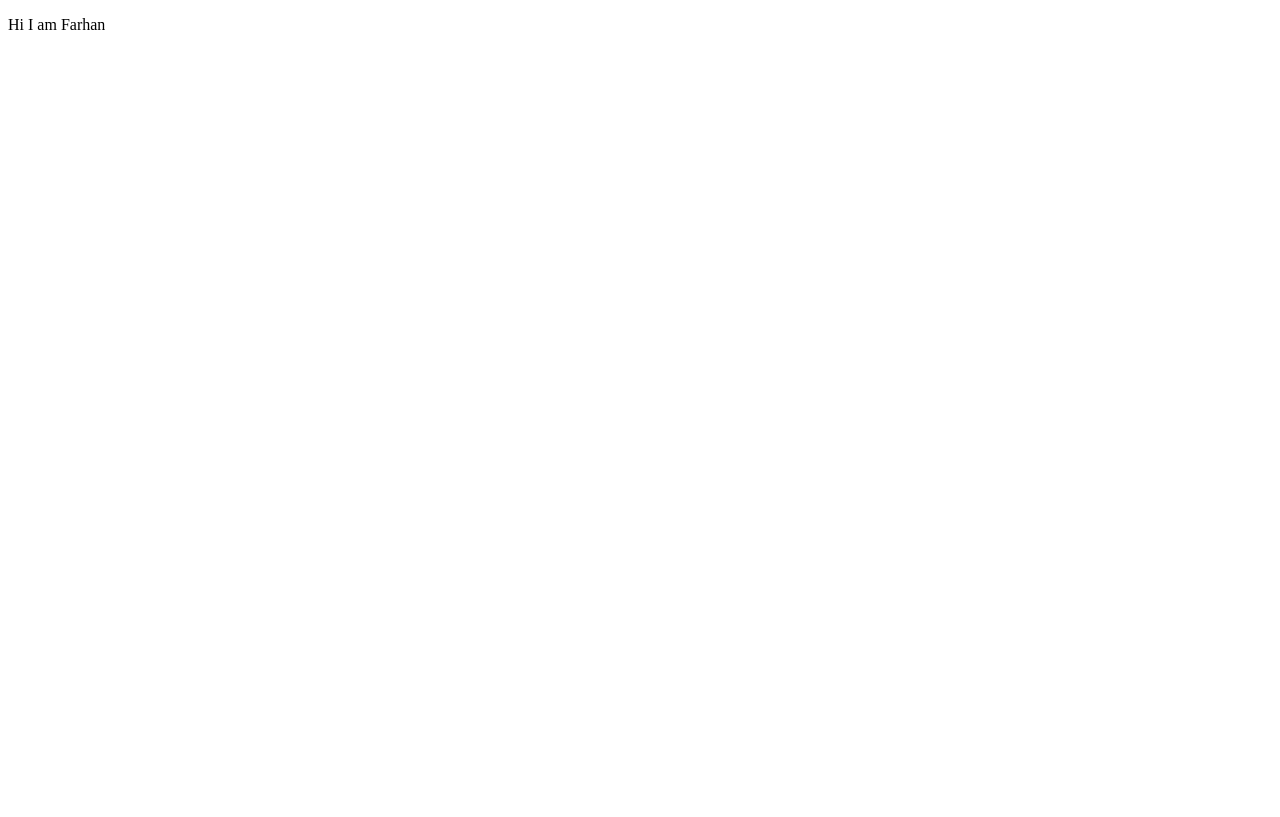
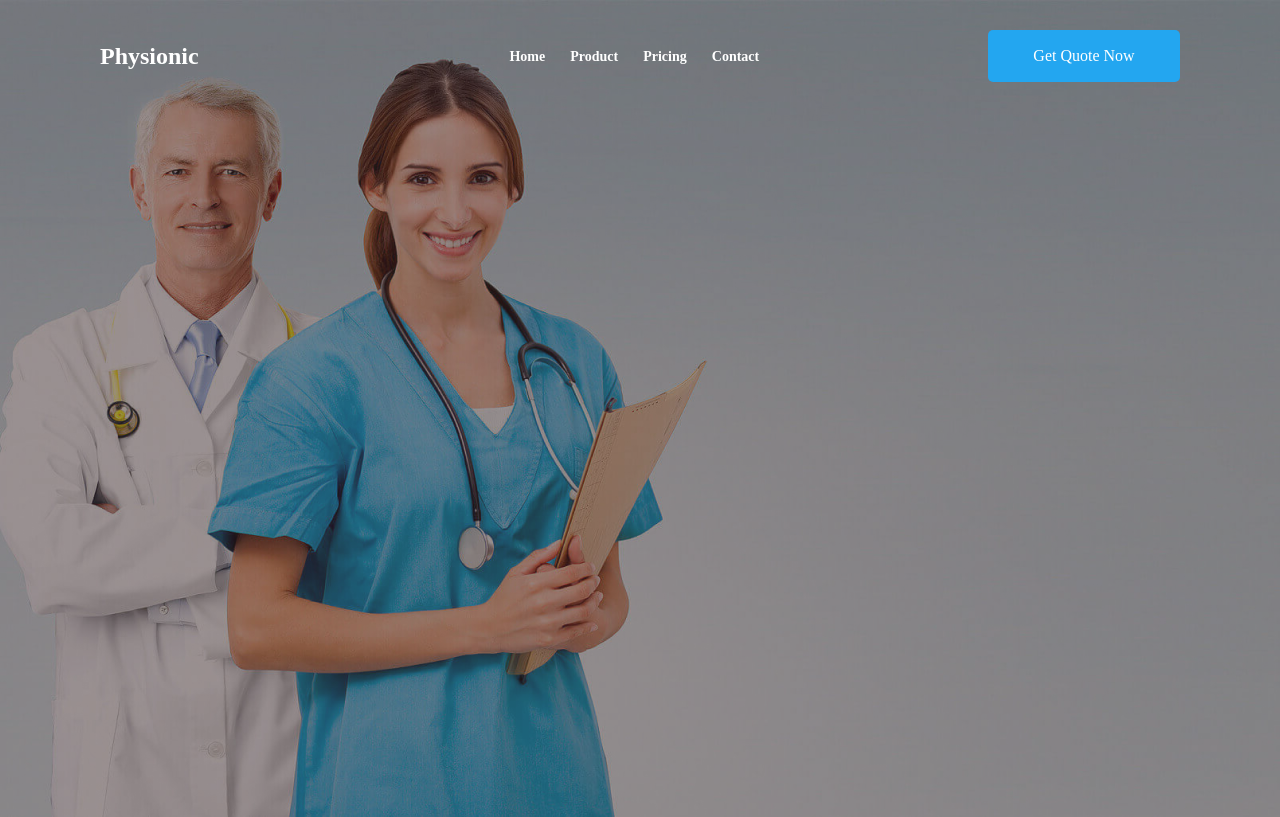
Before and after one commit to Ch-Farhan/demo-repo, a plain HTML site: page index.html in a window 1280 px wide. Drawn offline with Linux system fonts and the light colour scheme.

Commit message:
navigation bar completed

```diff
--- a/index.html
+++ b/index.html
@@ -1,11 +1,32 @@
 <!DOCTYPE html>
-<html>
+<html lang="en">
 <head>
-	<title>Ch Farhan</title>
+    <meta charset="UTF-8">
+    <meta http-equiv="X-UA-Compatible" content="IE=edge">
+    <meta name="viewport" content="width=device-width, initial-scale=1.0">
+    <link rel="stylesheet" href="style.css"/>
+    <title>Ch Farhan | Doctor Design</title>
 </head>
 <body>
-<div>
-    <p>Hi I am Farhan</p>
+<!-- <div>  <p>Hi I am Farhan</p>  </div> -->
+<div class="hero">
+  <div class="overlay">
+  <div class="nav">
+    <div class="logo">Physionic</div>
+    <div class="nav_wrapper">
+        <ul>
+            <li>Home</li>
+            <li>Product</li>
+            <li>Pricing</li>
+            <li>Contact</li>
+        </ul>
+    </div>
+    <div class="side_btn">
+        <div class="btn">Get Quote Now</div>
+    </div>
+  </div>
 </div>
+</div>
+
 </body>
 </html>
--- a/style.css
+++ b/style.css
@@ -0,0 +1,66 @@
+html,
+body{
+    margin: 0px;
+}
+.hero{
+    /* position: absolute; */
+    width: 100%;
+    height: 817px;
+    background-image: url(assets/hero-cover.jpg);
+    background-repeat: no-repeat;
+    background-size: cover;
+    position: relative;
+    /* filter: opacity(0.5); */
+}
+.overlay{
+    position: absolute;
+    top: 0;
+    left: 0;
+    width: 100%;
+    height: 817px;
+    background: rgba(56, 39, 39, 0.5);
+}
+.nav{
+    z-index: 2;
+    color: white;
+    display: flex;
+    align-items: center;
+    justify-content: space-between;
+    width: 1080px;
+    margin: 0 auto;
+    padding-top: 30px;
+}
+
+.logo{
+ font-size: 24px;
+ font-weight: 700;
+}
+.nav_wrapper{
+    margin-left: 61px;
+}
+.nav_wrapper>ul{
+    padding: 0px;
+ list-style-type: none;
+}
+.nav_wrapper>ul>li{
+    font-size: 14px;
+    font-weight: 600;
+
+    display: inline;
+     padding-left: 21px;
+    }
+.side_btn>.btn{
+    display: flex;
+    flex-direction: row;
+    align-items: center;
+    justify-content: center;
+    padding: 0px;
+    color: white;
+
+    width: 192px;
+    height: 52px;
+
+    /* primary-color */
+    background: #23a6f0;
+    border-radius: 5px;
+}
```
Also changed, not shown: assets/hero-cover.jpg (added).
